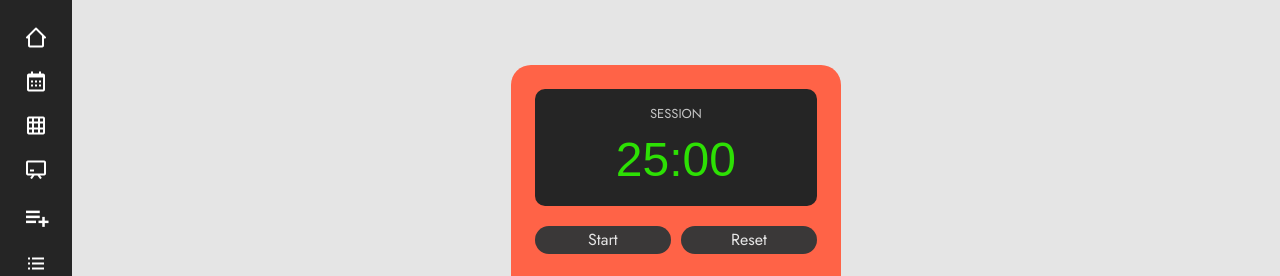
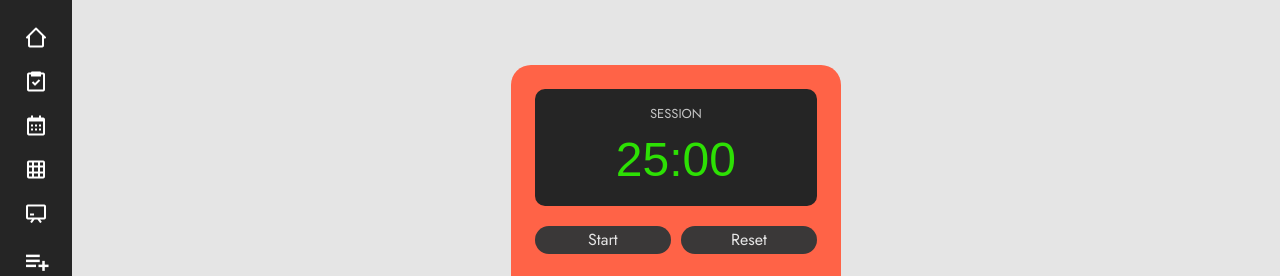
Before and after one commit to sauravdhoju/KamSter-TaskMgmt-, a React (Vite) app in the folder frontend/: page /pomodoro in a window 1280 px wide. Shown: the part 177-453 px from the top of the page. Built offline with nearby package versions, Linux system fonts and the light colour scheme; no server answers; a web font is replaced by a local one.

Commit message:
Added tasks page link to sidebar.

```diff
--- a/frontend/src/components/Sidebar/Sidebar.tsx
+++ b/frontend/src/components/Sidebar/Sidebar.tsx
@@ -25,6 +25,10 @@ const Sidebar = ({ isSideBarOpen, setIsSideBarOpen }: SidebarTypes) => {
         {
             name: 'home',
             icon: 'bx-home-alt-2',
+        },
+        {
+            name: 'tasks',
+            icon: 'bx-task',
         },
         {
             name: 'calendar',
```
